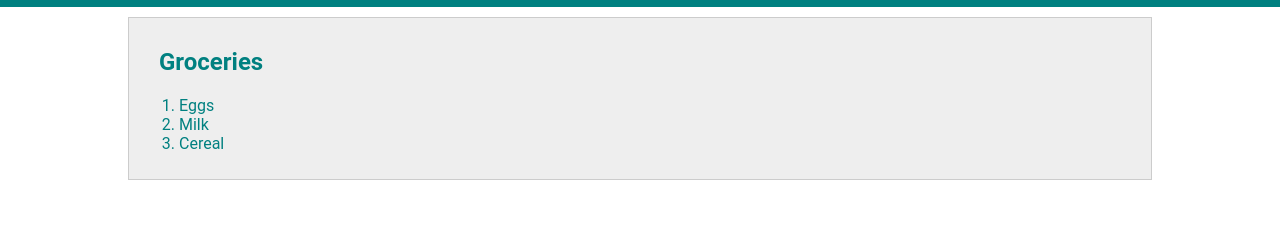
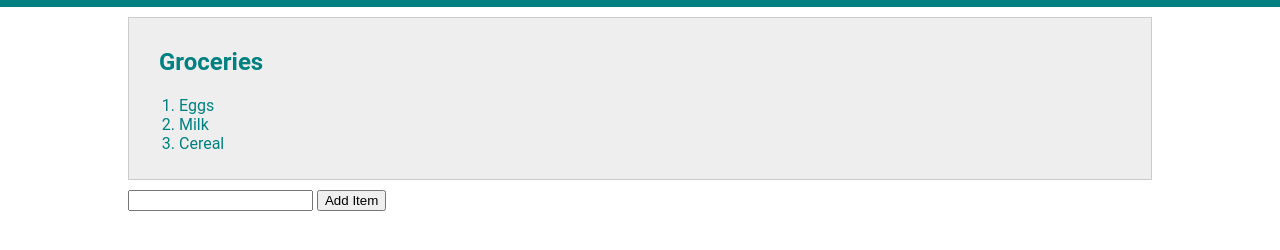
Before and after one commit to future-will/to-do, a plain HTML site: page week5b_lab/list.html in a window 1280 px wide. Shown: the part 68-318 px from the top of the page. Drawn offline with Linux system fonts and the light colour scheme.

Commit message:
added java

```diff
--- a/week5b_lab/list.html
+++ b/week5b_lab/list.html
@@ -24,10 +24,9 @@
                <li>Milk</li>
                <li>Cereal</li>
            </ol>
-
       </div>
-</div>
-
+      <input type="text"></input>
+      <button>Add Item</button>
     </div>
 	</body>
 </html>
--- a/week5b_lab/main.js
+++ b/week5b_lab/main.js
@@ -1,4 +1,4 @@
 function addNewList() {
-    alert('hello world alert!');
+    //alert('hello world alert!');
     console.log('hello world console');
 }
```
Also changed, not shown: week5b_lab/index.html (+1 -1 lines). Lines whose indentation alone changed are shown as unchanged.
